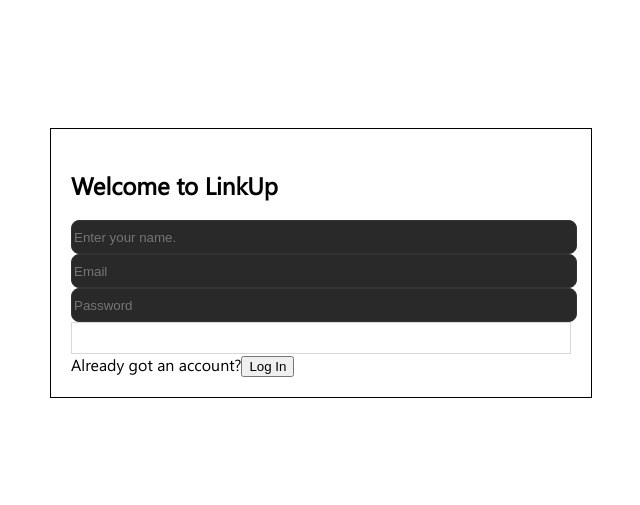
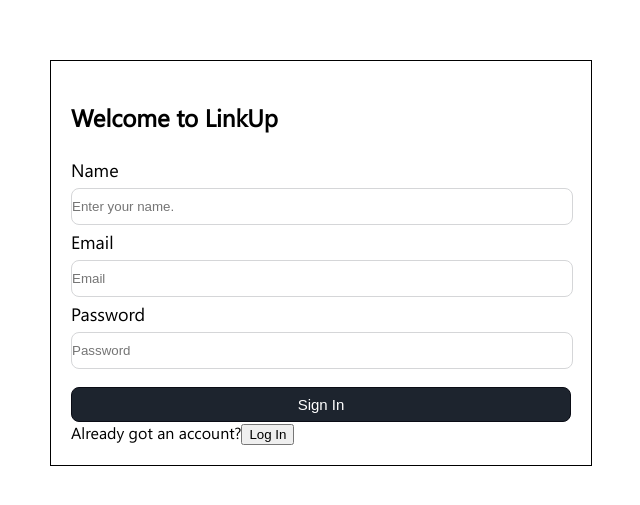
Before and after one commit to AudunTA/LinkUp, a React (Vite) app: page / in a window 1280 px wide. Shown: the part 137-642 px from the top of the page, without its empty margins (319-959 px from the left). Built offline with nearby package versions, Linux system fonts and the light colour scheme.

Commit message:
styles & signup & login functionality

```diff
--- /dev/null
+++ b/src/components/API/profile.js
@@ -0,0 +1,56 @@
+import { json } from "react-router-dom";
+import { baseURL } from "./baseURL";
+import { userStatus } from "./userstatus";
+const endpoint = "/auth/register";
+
+export async function registrer(values) {
+  const userInformation = {
+    name: values.name,
+    email: values.email,
+    password: values.password,
+  };
+  const options = {
+    method: "POST",
+    body: JSON.stringify(userInformation),
+    headers: {
+      "Content-type": "application/json; charset=UTF-8",
+    },
+  };
+  try {
+    const response = await fetch(baseURL + endpoint, options);
+    const JSON = await response.json();
+    if (response.status !== 400) {
+      logIn(values);
+    }
+  } catch (e) {
+    console.log(e);
+  }
+}
+
+export async function logIn(values) {
+  const loginEndpoints = "/auth/login";
+  const userInformationLogin = {
+    email: values.email,
+    password: values.password,
+  };
+  const options = {
+    method: "POST",
+    body: JSON.stringify(userInformationLogin),
+    headers: {
+      "Content-type": "application/json; charset=UTF-8",
+    },
+  };
+  try {
+    const response = await fetch(baseURL + loginEndpoints, options);
+    const JSON = await response.json();
+    if (response.status !== 400) {
+      localStorage.setItem("name", JSON.name);
+      localStorage.setItem("token", JSON.accessToken);
+      localStorage.setItem("email", JSON.email);
+    } else {
+      console.log("error");
+    }
+  } catch (e) {
+    console.log(e);
+  }
+}
--- /dev/null
+++ b/src/components/API/userstatus.js
@@ -0,0 +1,3 @@
+export function userStatus() {
+  return localStorage.getItem("name");
+}
--- a/src/pages/SignUp/forms/LogInForm.jsx
+++ b/src/pages/SignUp/forms/LogInForm.jsx
@@ -1,7 +1,72 @@
 import React from "react";
+import { SignUpInput } from "../../../styles/inputs.styled";
+import { useState } from "react";
+import { validateSignUp } from "../validation";
+import { Formik, Form, Field, ErrorMessage } from "formik";
+import { FormSignUp, FormRow } from "../../../styles/forms.styled";
+import { logIn } from "../../../components/API/profile";
+function LogInForm() {
+  const [errorApi, setErrorApi] = useState("");
+  //initial form values
+  const initialValues = {
+    name: "",
+    password: "",
+  };
+  const submitForm = (values) => {
+    logIn(values);
+  };
+  return (
+    <>
+      <Formik
+        initialValues={initialValues}
+        validationSchema={validateSignUp}
+        onSubmit={submitForm}
+      >
+        {(formik) => {
+          const { values, handleChange, handleSubmit, errors, touched } =
+            formik;
+          return (
+            <>
+              <FormSignUp onSubmit={handleSubmit}>
+                <FormRow>
+                  {errorApi ? (
+                    <span className="error margin-error">{errorApi}</span>
+                  ) : (
+                    ""
+                  )}
+                  <SignUpInput
+                    placeholder="Email"
+                    type="email"
+                    name="email"
+                    value={values.email}
+                    onChange={handleChange}
+                  />
+                  {errors.email && touched.email && (
+                    <span className="error">{errors.email}</span>
+                  )}
+                </FormRow>
 
-function LogInForm() {
-  return <div></div>;
+                <FormRow>
+                  <SignUpInput
+                    placeholder="Password"
+                    type="password"
+                    name="password"
+                    value={values.password}
+                    onChange={handleChange}
+                  />
+                  {errors.password && touched.password && (
+                    <span className="error">{errors.password}</span>
+                  )}
+                </FormRow>
+
+                <button type="submit">Sign In</button>
+              </FormSignUp>
+            </>
+          );
+        }}
+      </Formik>
+    </>
+  );
 }
 
 export default LogInForm;
--- a/src/pages/SignUp/forms/SignUpForm.jsx
+++ b/src/pages/SignUp/forms/SignUpForm.jsx
@@ -1,9 +1,11 @@
 import React from "react";
-import { SignUpInput } from "../../../styles/inputs.styled";
+import { SignUpInput, InputLabel } from "../../../styles/inputs.styled";
 import { useState } from "react";
 import { validateSignUp } from "../validation";
 import { Formik, Form, Field, ErrorMessage } from "formik";
 import { FormSignUp, FormRow } from "../../../styles/forms.styled";
+import { registrer } from "../../../components/API/profile";
+import { BtnPrimary } from "../../../styles/buttons.styled";
 function SignUpForm() {
   const [errorApi, setErrorApi] = useState("");
   //initial form values
@@ -13,7 +15,7 @@
     password: "",
   };
   const submitForm = (values) => {
-    console.log(values);
+    registrer(values);
   };
   return (
     <>
@@ -29,7 +31,9 @@
             <>
               <FormSignUp onSubmit={handleSubmit}>
                 <FormRow>
+                  <InputLabel htmlFor="name">Name</InputLabel>
                   <SignUpInput
+                    id="name"
                     placeholder="Enter your name."
                     type="text"
                     name="name"
@@ -46,7 +50,9 @@
                   ) : (
                     ""
                   )}
+                  <InputLabel htmlFor="name">Email</InputLabel>
                   <SignUpInput
+                    id="email"
                     placeholder="Email"
                     type="email"
                     name="email"
@@ -59,7 +65,9 @@
                 </FormRow>
 
                 <FormRow>
+                  <InputLabel htmlFor="password">Password</InputLabel>
                   <SignUpInput
+                    id="password"
                     placeholder="Password"
                     type="password"
                     name="password"
@@ -71,7 +79,9 @@
                   )}
                 </FormRow>
 
-                <button type="submit">Sign In</button>
+                <BtnPrimary className="btnSignUp" type="submit">
+                  Sign In
+                </BtnPrimary>
               </FormSignUp>
             </>
           );
--- /dev/null
+++ b/src/styles/buttons.styled.js
@@ -0,0 +1,20 @@
+import styled from "styled-components";
+
+const BtnPrimary = styled.button`
+  cursor: pointer;
+  background-color: #1d242e;
+  width: 100%;
+  height: 35px;
+  padding-left: 15px;
+  padding-right: 15px;
+  display: flex;
+  align-items: center;
+  justify-content: center;
+  border-radius: 8px;
+  border: 1px solid #0a0c15;
+  font-size: 15px;
+  color: white;
+  text-align: center;
+`;
+
+export { BtnPrimary };
--- a/src/styles/forms.styled.js
+++ b/src/styles/forms.styled.js
@@ -31,21 +31,8 @@
     display: flex;
     justify-content: center;
   }
-  button {
-    cursor: pointer;
-    background-color: var(--btn-color-primary);
-    width: 100%;
-    height: 32px;
-    padding-left: 15px;
-    padding-right: 15px;
-    display: flex;
-    align-items: center;
-    justify-content: center;
-    border-radius: var(--secondary-border-radius);
-    border: 1px solid var(--border-color);
-    font-size: 15px;
-    color: white;
-    text-align: center;
+  .btnSignUp {
+    margin-top: 18px;
   }
 `;
 
--- a/src/styles/inputs.styled.js
+++ b/src/styles/inputs.styled.js
@@ -1,16 +1,22 @@
 import styled from "styled-components";
-
+const InputLabel = styled.label`
+  font-size: 18px;
+  line-height: 35px;
+`;
 const SignUpInput = styled.input`
-  border: 1px solid #333333;
-  background-color: #292929;
-  height: 30px;
+  padding-block: 0px;
+  padding-inline: 0px;
+  border: 1px solid #d5d6d8;
+  background-color: #fff;
+  height: 35px;
   width: 100%;
   display: flex;
   align-items: center;
   border-radius: 8px;
+  color: black;
   ::placeholder {
     color: var(--text-gray);
   }
 `;
 
-export { SignUpInput };
+export { SignUpInput, InputLabel };
```
